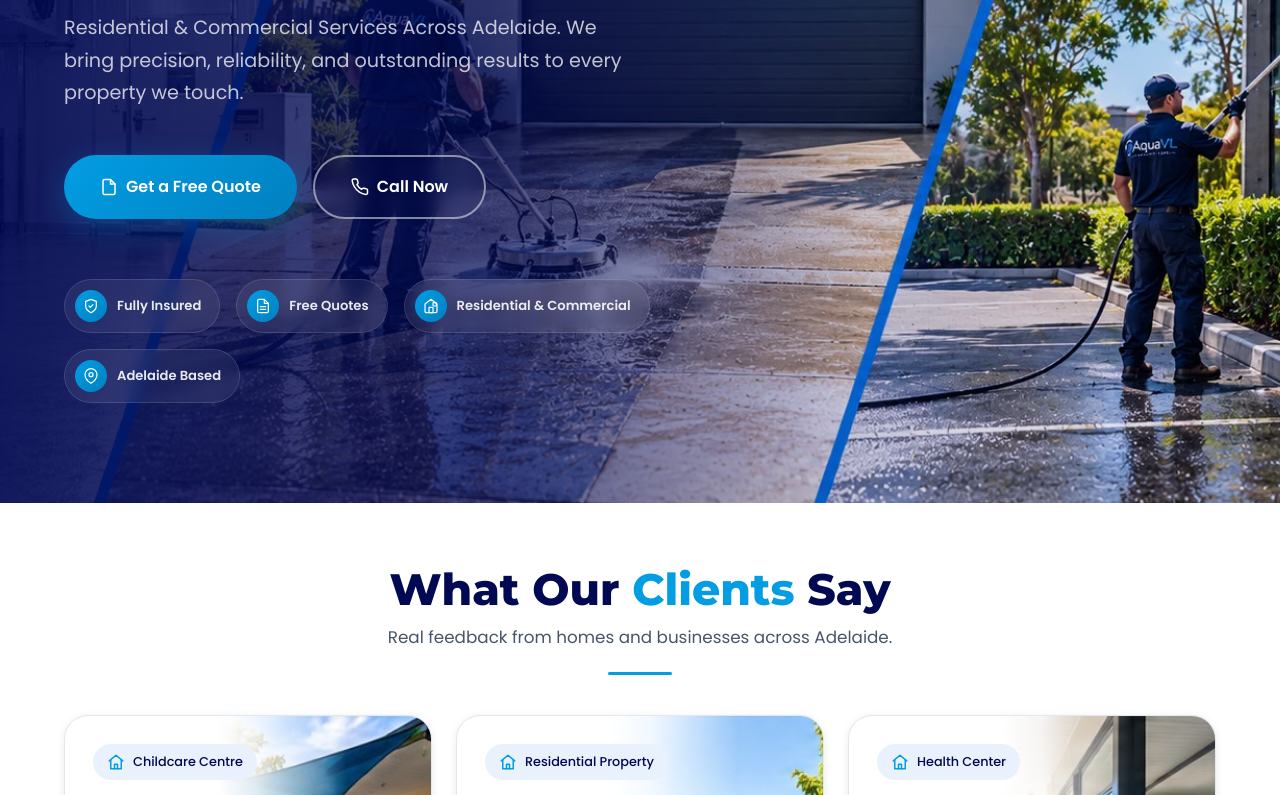
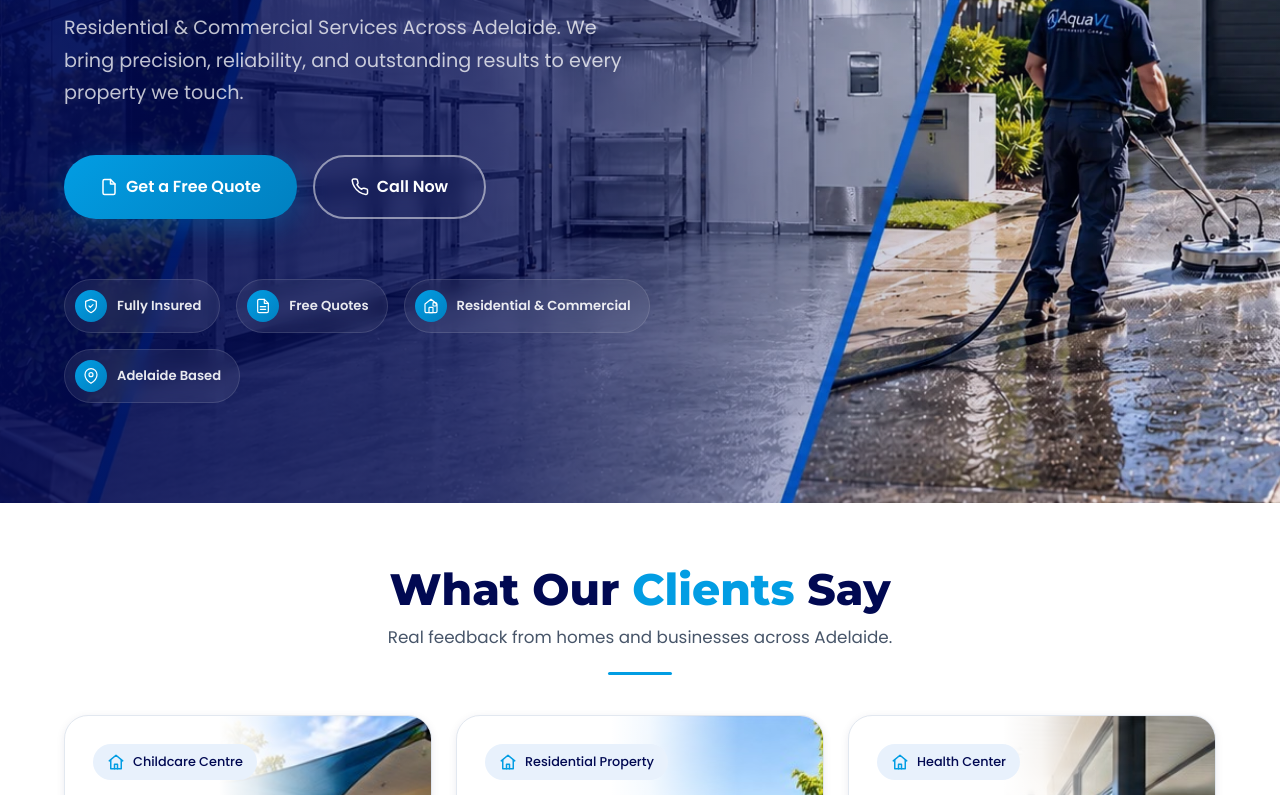
Before and after one commit to rc233666-coder/aquavl-demo, a plain HTML site: page index.html in a window 1280 px wide. Shown: the part 312-1107 px from the top of the page. Drawn offline with Linux system fonts and the light colour scheme.

Commit message:
Atualiza foto do Hero

```diff
--- a/index.html
+++ b/index.html
@@ -51,7 +51,7 @@
   </noscript>
 
   <!-- Preload critical hero image -->
-  <link rel="preload" as="image" href="assets/images/hero-capa.webp" fetchpriority="high" />
+  <link rel="preload" as="image" href="assets/images/hero-capa-2.webp" fetchpriority="high" />
 
   <link rel="stylesheet" href="css/style.css" />
 </head>
@@ -134,7 +134,7 @@
   <main>
     <section id="hero" aria-labelledby="heroTitle">
       <!-- Hero background as img for priority loading -->
-      <img src="assets/images/hero-capa.webp" alt="" aria-hidden="true" class="hero-bg" fetchpriority="high"
+      <img src="assets/images/hero-capa-2.webp" alt="" aria-hidden="true" class="hero-bg" fetchpriority="high"
         loading="eager" width="1916" height="821" />
       <div class="hero-overlay" aria-hidden="true"></div>
 
```
Also changed, not shown: assets/images/hero-capa-2.webp (added).
